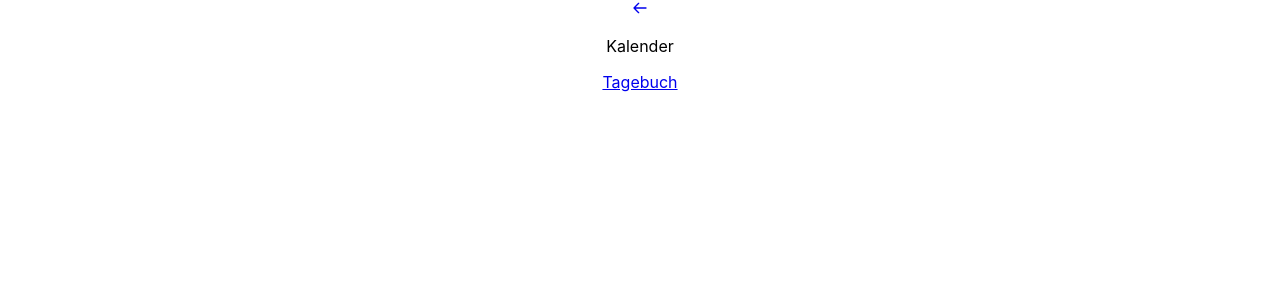
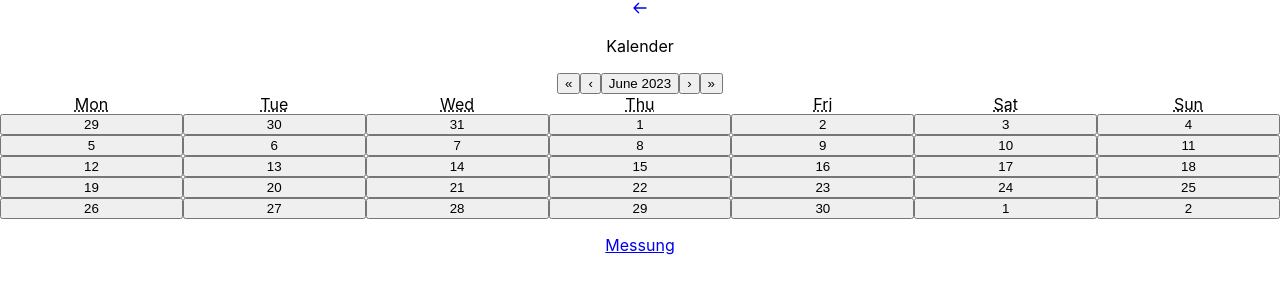
Before and after one commit to P4CreativeCoding/P4_SS23_Habit_Team7_Beck_Kessler, a React (Create React App) app in the folder med-buddy/: page /kalender in a window 1280 px wide. Shown: the top 300 px of the page. Built offline with nearby package versions, Linux system fonts and the light colour scheme.

Commit message:
Kalender funktioniert :D

```diff
--- a/med-buddy/src/Screens/Kalender.js
+++ b/med-buddy/src/Screens/Kalender.js
@@ -1,14 +1,16 @@
 import { Link } from "react-router-dom";
 import Header from "../Header";
-
+import Calendar from 'react-calendar'
+// Messung anzeigen in Kalender
 
 const Kalender = () => {
     return (
       <div>
             <Header backLink="/" />
             <p>Kalender</p>
-            <Link to="/tagebuch">
-          <p>Tagebuch</p>
+            <Calendar />
+            <Link to="/pulsAudioÜbersicht">
+          <p>Messung</p>
             </Link>
       </div>
     );
```
